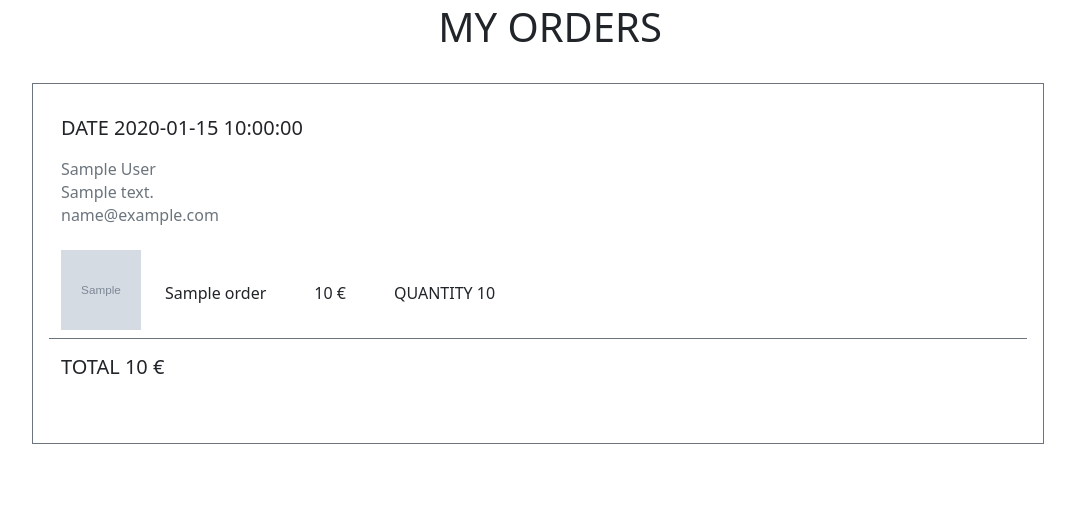
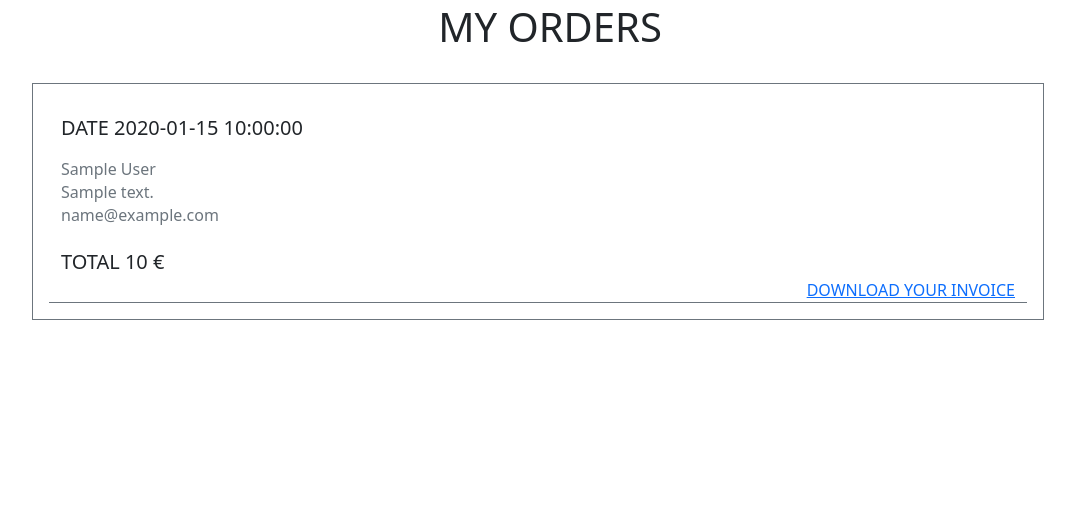
Before and after one commit to PaulineGB/Vintage_Vibe, a PHP site: template src/View/Account/account.html.twig in a window 1280 px wide. Shown: the part 756-1264 px from the top of the page, without its empty margins (90-1165 px from the left). After the commit the page ends 1076 px from the top, so only its background shows below. Run offline with PHP 8.4, Linux system fonts and the light colour scheme; the template is opened without the code that fills it: most values are stand-ins (such as "Sample title", 1, 10 or a date in 2020); grey boxes marked "Sample" are stand-in pictures; some libraries are stand-ins or nearby versions.

Commit message:
feature validation order ok

```diff
--- a/src/View/Account/account.html.twig
+++ b/src/View/Account/account.html.twig
@@ -7,46 +7,60 @@
 {% block navbar %}{% include 'Layout/_navbarfront.html.twig' %}{% endblock %}
 
 {% block content %}
-  <section id="products" class="p-5 container">
+<section id="products" class="p-5 container">
     <div class="container text-center">
         <h1 class="m-3">MY ACCOUNT</h1>
         <a class="btn btn-secondary mt-3 mb-5" href="/security/logout">LOG OUT</a>
     </div>
     <div>
-        <div class="mt-3 border-bottom border-secondary"><h5>FIRSTNAME</h5></div>
-            <p>{{ user.firstname }}</p>
-        <div class="mt-3 border-bottom border-secondary"><h5>LASTNAME</h5></div>
-            <p>{{ user.lastname }}</p>
-        <div class="mt-3 border-bottom border-secondary"><h5>ADDRESS</h5></div>
-            <p>{{ user.address }}</p>
-        <div class="mt-3 border-bottom border-secondary"><h5>EMAIL</h5></div>
-            <p>{{ user.email }}</p>
+        <div class="mt-3 border-bottom border-secondary">
+            <h5>FIRSTNAME</h5>
+        </div>
+        <p>{{ user.firstname }}</p>
+        <div class="mt-3 border-bottom border-secondary">
+            <h5>LASTNAME</h5>
+        </div>
+        <p>{{ user.lastname }}</p>
+        <div class="mt-3 border-bottom border-secondary">
+            <h5>ADDRESS</h5>
+        </div>
+        <p>{{ user.address }}</p>
+        <div class="mt-3 border-bottom border-secondary">
+            <h5>EMAIL</h5>
+        </div>
+        <p>{{ user.email }}</p>
         <div class="container text-center">
             <a class="btn btn-outline-secondary mt-3 mb-5" href="/Home/editAccount/{{ user.id }}">EDIT</a>
         </div>
+    </div>
     <div class="mb-3 text-center">
         <h1>MY ORDERS</h1>
     </div>
     <div class="d-flex p-3">
         <div class="row justify-content-center align-self-center border border-secondary w-100 p-3">
-            <h5 class="mt-3">DATE {{ order.created_at }}</h5>
+            {% for invoice in invoices %}
+            <h5 class="mt-3">DATE {{ invoice.created_at }}</h5>
             <div class="m-3">
-                <h6 class="card-subtitle mb-2 text-muted">{{ order.user_firstname }} {{ order.user_lastname }}</h6>
-                <h6 class="card-subtitle mb-2 text-muted">{{ order.user_address }}</h6>
-                <h6 class="card-subtitle mb-2 text-muted">{{ order.user_email }}</h6>
+                <h6 class="card-subtitle mb-2 text-muted">{{ invoice.u_firstname }} {{ invoice.u_lastname }}</h6>
+                <h6 class="card-subtitle mb-2 text-muted">{{ invoice.u_address }}</h6>
+                <h6 class="card-subtitle mb-2 text-muted">{{ invoice.u_email }}</h6>
             </div>
+            {# {% for item in orders %}
             <div class="d-flex border-bottom border-secondary mb-3">
-                <h6 class="d-flex justify-content-around align-items-center mr-4"><img src="{{ order.p_picture }}" width="80px" height="80px" alt="Album picture"></h6>
-                <h6 class="row d-flex justify-content-around align-items-center m-4">{{ order.p_title }}</h6>
-                <h6 class="row d-flex justify-content-around align-items-center m-4">{{ order.p_price }} €</h6>
-                <h6 class="row d-flex justify-content-around align-items-center m-4">QUANTITY {{ order.op_quantity }}</h6>
+                <h6 class="d-flex justify-content-around align-items-center mr-4"><img src="{{ item.p_picture }}"
+                        width="80px" height="80px" alt="Album picture"></h6>
+                <h6 class="row d-flex justify-content-around align-items-center m-4">{{ item.p_title }}</h6>
+                <h6 class="row d-flex justify-content-around align-items-center m-4">{{ item.p_price }} €</h6>
+                <h6 class="row d-flex justify-content-around align-items-center m-4">QUANTITY {{ item.quantity }}</h6>
             </div>
-            <h5 class="mb-5">TOTAL {{ order.total }} €</h5>
+            {% endfor %} #}
+            <h5 class="mb-1">TOTAL {{ invoice.total }} €</h5>
+            <a
+             class="d-flex justify-content-end border-bottom border-secondary">DOWNLOAD YOUR INVOICE</a>
+            {% endfor %}
         </div>
     </div>
-</div>
 </section>
-
 {% endblock %}
 
 {% block footer %}{% endblock %}
```
Also changed, not shown: src/Controller/CartController.php (+24 -25 lines), src/Controller/HomeController.php (+4 -3 lines), src/Controller/OrderController.php (deleted, +0 -54 lines), src/Model/InvoiceManager.php (+19 -24 lines), src/Model/OrderManager.php (+30 -0 lines).
